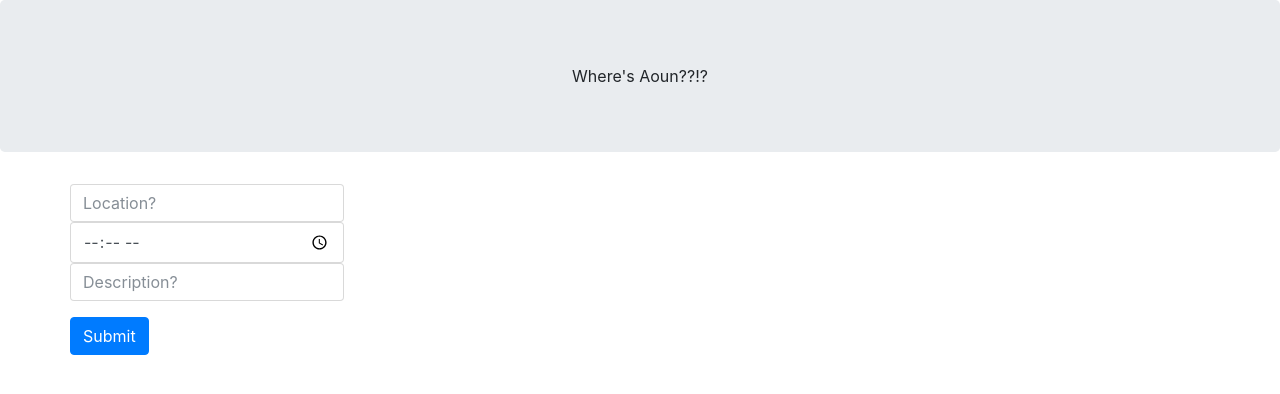
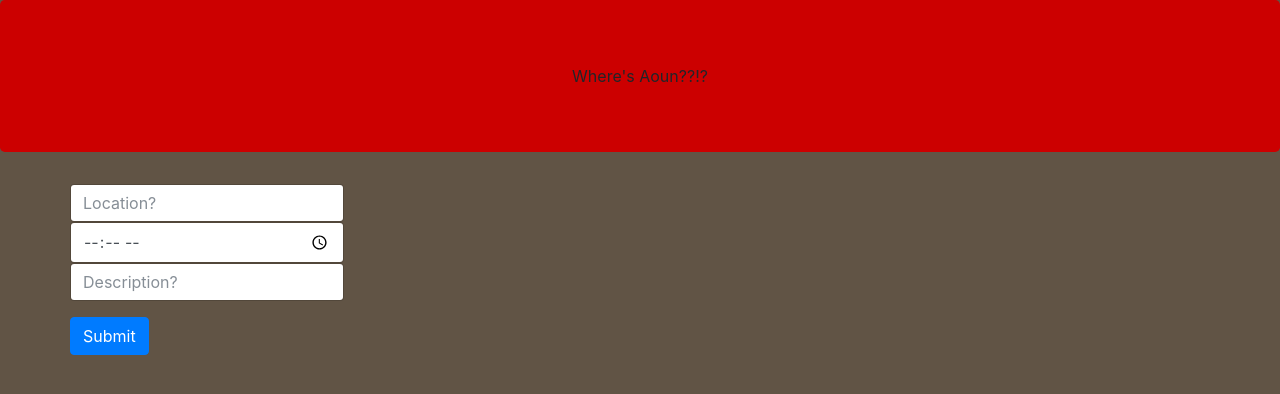
Before and after one commit to SupremeSteak1/AWildHackathonAppeared, a PHP site: page / in a window 1280 px wide. Shown: the top 394 px of the page. Run offline with PHP 8.4, Linux system fonts and the light colour scheme; some libraries are stand-ins or nearby versions.

Commit message:
pretty colors?

```diff
--- /dev/null
+++ b/css/index.css
@@ -0,0 +1,11 @@
+.jumbotron {
+	background-color: #cc0000;
+}
+
+body {
+	background-color: #615445;
+}
+
+.form {
+
+}
--- a/index.php
+++ b/index.php
@@ -7,13 +7,14 @@
 
     <!-- Bootstrap CSS -->
     <link rel="stylesheet" href="https://maxcdn.bootstrapcdn.com/bootstrap/4.0.0-beta/css/bootstrap.min.css" integrity="sha384-/Y6pD6FV/Vv2HJnA6t+vslU6fwYXjCFtcEpHbNJ0lyAFsXTsjBbfaDjzALeQsN6M" crossorigin="anonymous">
+    <link rel="stylesheet" type="text/css" href="css/index.css">
   </head>
   <body>
   	<div class="jumbotron text-center"
     	<h1>Where's Aoun??!?</h1>
 	</div>
 
-	<div class="container">
+	<div class="container form">
 		<div class="row">
 		    <form>
 		    	<div class="form-group">
```
